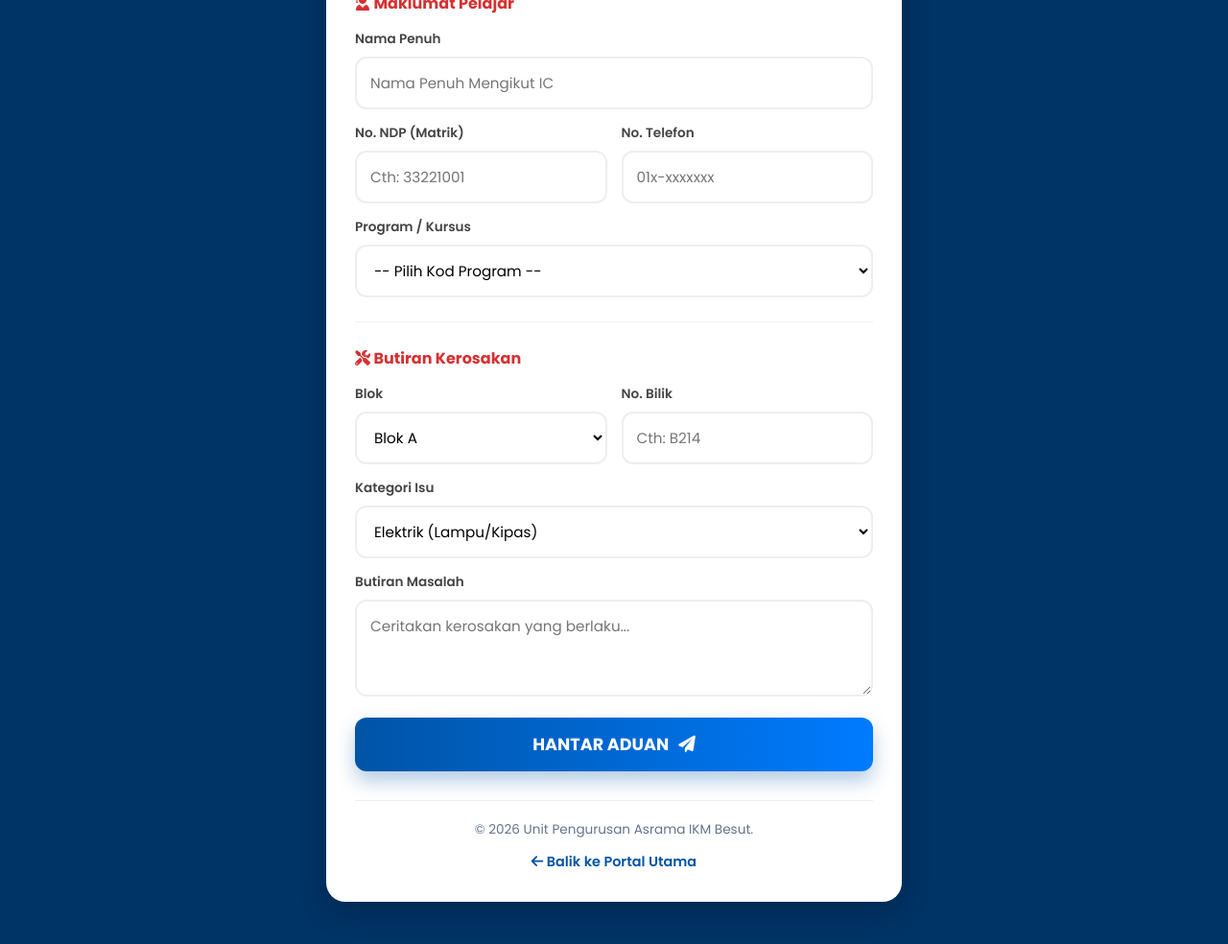
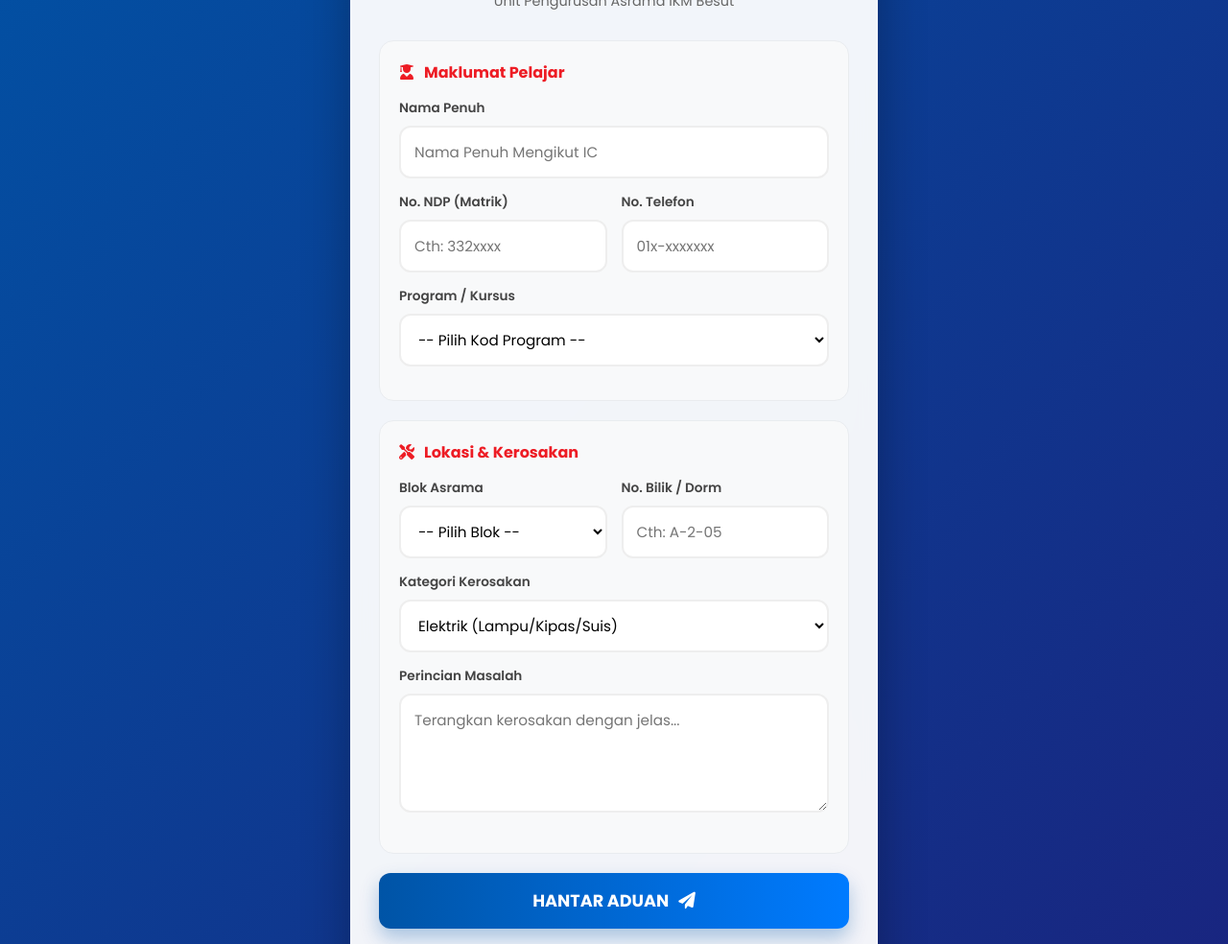
Before and after one commit to syahmiaof/sistem-aduan-asrama-ikm, a plain HTML site: page public/borang.html in a window 1280 px wide. Shown: the part 276-1260 px from the top of the page at 96% size. Drawn offline with Linux system fonts and the light colour scheme.

```diff
--- a/public/borang.html
+++ b/public/borang.html
@@ -3,42 +3,53 @@
 <head>
     <meta charset="UTF-8">
     <meta name="viewport" content="width=device-width, initial-scale=1.0">
-    <title>Borang Aduan Kerosakan - IKM Besut</title>
+    <title>Sistem Aduan Asrama IKM Besut</title>
+    <link rel="manifest" href="manifest.json">
+    <meta name="theme-color" content="#0054a6">
+    <meta name="apple-mobile-web-app-capable" content="yes">
+    <meta name="apple-mobile-web-app-status-bar-style" content="black-translucent">
+    <meta name="apple-mobile-web-app-title" content="E-Aduan">
+    <link rel="apple-touch-icon" href="ikm.png">
+    <link rel="icon" type="image/png" href="ikm.png">
     <link rel="stylesheet" href="style.css">
-    <link rel="icon" type="image/png" href="ikm.png">
+
     <link rel="stylesheet" href="https://cdnjs.cloudflare.com/ajax/libs/font-awesome/6.0.0/css/all.min.css">
     <link href="https://fonts.googleapis.com/css2?family=Poppins:wght@300;400;600;700&display=swap" rel="stylesheet">
 </head>
-<body style="background: #003366; padding: 20px;">
+<body>
 
     <div class="main-wrapper">
-        <div class="container" style="max-width: 600px; background: white; padding: 30px; border-radius: 20px; box-shadow: 0 10px 30px rgba(0,0,0,0.2);">
+        <div class="container">
 
-            <header class="header-section" style="text-align: center; margin-bottom: 30px;">
-                <div style="display: flex; justify-content: center; align-items: center; gap: 15px; margin-bottom: 20px;">
-                    <img src="mara.png" alt="Logo MARA" style="width: 70px; height: auto;">
-                    <img src="ikm.png" alt="Logo IKM" style="width: 80px; height: auto;">
+            <header class="header-section">
+                <div class="logo-container">
+                    <img src="mara.png" alt="Logo MARA" class="logo mara-logo">
+                    <img src="ikm.png" alt="Logo IKM" class="logo ikm-logo">
                 </div>
-                <h2 style="color: #0054a6; margin-bottom: 5px;">Sistem Aduan Kerosakan</h2>
-                <p style="color: #64748b;">Unit Pengurusan Asrama IKM Besut</p>
+                <h1>Sistem Aduan Kerosakan</h1>
+                <p>Unit Pengurusan Asrama IKM Besut</p>
             </header>
 
-            <form id="aduanForm">
-                <h4 style="color: #d63031; margin-bottom: 15px;"><i class="fas fa-user-graduate"></i> Maklumat Pelajar</h4>
+            <form id="borangAduan" class="aduan-form">
+
+                <div class="section-box">
+                    <div class="section-title">
+                        <i class="fas fa-user-graduate"></i> Maklumat Pelajar
+                    </div>
 
                     <div class="form-group">
                         <label>Nama Penuh</label>
                         <input type="text" id="nama" placeholder="Nama Penuh Mengikut IC" required>
                     </div>
 
-                <div style="display: flex; gap: 15px; flex-wrap: wrap;">
-                    <div class="form-group" style="flex: 1; min-width: 200px;">
+                    <div class="form-row">
+                        <div class="form-group">
                             <label>No. NDP (Matrik)</label>
-                        <input type="text" id="noMatrik" placeholder="Cth: 33221001" required>
+                            <input type="text" id="noMatrik" placeholder="Cth: 332xxxx" required>
                         </div>
-                    <div class="form-group" style="flex: 1; min-width: 200px;">
+                        <div class="form-group">
                             <label>No. Telefon</label>
-                        <input type="text" id="noTel" placeholder="01x-xxxxxxx" required>
+                            <input type="tel" id="telefon" placeholder="01x-xxxxxxx" required>
                         </div>
                     </div>
 
@@ -46,57 +57,66 @@
                         <label>Program / Kursus</label>
                         <select id="program" required>
                             <option value="">-- Pilih Kod Program --</option>
-                        <option value="DFK">DFK - Cloud Computing</option>
-                        <option value="DSE">DSE - Software Engineering</option>
-                        <option value="DCN">DCN - Networking</option>
+                            <option value="DFK">DFK</option>
+                            <option value="ITW">ITW</option>
+                            <option value="DCG">DCG</option>
+                            <option value="SLR">SLR</option>
+                            <option value="DGA">DGA</option>
+                            <option value="PPU">PPU</option>
                         </select>
                     </div>
+                </div>
 
-                <hr style="border: 0; border-top: 1px solid #eee; margin: 25px 0;">
-                <h4 style="color: #d63031; margin-bottom: 15px;"><i class="fas fa-tools"></i> Butiran Kerosakan</h4>
+                <div class="section-box">
+                    <div class="section-title">
+                        <i class="fas fa-tools"></i> Lokasi & Kerosakan
+                    </div>
 
-                <div style="display: flex; gap: 15px; flex-wrap: wrap;">
-                    <div class="form-group" style="flex: 1; min-width: 200px;">
-                        <label>Blok</label>
+                    <div class="form-row">
+                        <div class="form-group">
+                            <label>Blok Asrama</label>
                             <select id="blok" required>
-                            <option value="Blok A">Blok A</option>
-                            <option value="Blok B">Blok B</option>
-                            <option value="Blok C">Blok C</option>
-                            <option value="Blok D">Blok D</option>
+                                <option value="">-- Pilih Blok --</option>
+                                <option value="Blok A (Lelaki)">Blok A (Lelaki)</option>
+                                <option value="Blok B (Lelaki)">Blok B (Lelaki)</option>
+                                <option value="Blok C (Wanita)">Blok C (Wanita)</option>
                             </select>
                         </div>
-                    <div class="form-group" style="flex: 1; min-width: 200px;">
-                        <label>No. Bilik</label>
-                        <input type="text" id="noBilik" placeholder="Cth: B214" required>
+                        <div class="form-group">
+                            <label>No. Bilik / Dorm</label>
+                            <input type="text" id="noBilik" placeholder="Cth: A-2-05" required>
                         </div>
                     </div>
 
                     <div class="form-group">
-                    <label>Kategori Isu</label>
+                        <label>Kategori Kerosakan</label>
                         <select id="kategori" required>
-                        <option value="Elektrik">Elektrik (Lampu/Kipas)</option>
-                        <option value="Perabot">Perabot (Katil/Meja/Almari)</option>
-                        <option value="Paip">Paip / Tandas</option>
-                        <option value="Awam">Kerosakan Awam</option>
+                            <option value="Elektrik">Elektrik (Lampu/Kipas/Suis)</option>
+                            <option value="Perabot">Perabot (Katil/Locker/Meja)</option>
+                            <option value="Paip">Paip & Tandas</option>
+                            <option value="Awam">Fasiliti Awam (Surau/Dewan)</option>
                             <option value="Lain-lain">Lain-lain</option>
                         </select>
                     </div>
 
                     <div class="form-group">
-                    <label>Butiran Masalah</label>
-                    <textarea id="butiran" rows="3" placeholder="Ceritakan kerosakan yang berlaku..." required></textarea>
+                        <label>Perincian Masalah</label>
+                        <textarea id="butiran" rows="4" placeholder="Terangkan kerosakan dengan jelas..." required></textarea>
+                    </div>
                 </div>
 
-                <button type="submit" class="btn-submit" id="btnHantar" style="width: 100%; padding: 15px; font-weight: 700;">
+                <button type="submit" class="btn-submit">
                     HANTAR ADUAN <i class="fas fa-paper-plane"></i>
                 </button>
             </form>
 
-            <footer style="text-align: center; margin-top: 30px; border-top: 1px solid #eee; padding-top: 20px;">
-                <p style="font-size: 0.85rem; color: #64748b; margin-bottom: 10px;">&copy; 2026 Unit Pengurusan Asrama IKM Besut.</p>
-                <a href="index.html" style="text-decoration: none; color: #0054a6; font-weight: 600; font-size: 0.9rem;">
-                    <i class="fas fa-arrow-left"></i> Balik ke Portal Utama
+            <footer class="footer-section" style="text-align: center;">
+                <p>&copy; 2026 Unit Pengurusan Asrama IKM Besut.</p>
+                <p style="margin-top: 15px;">
+                    <a href="index.html" style="text-decoration: none; color: #0054a6; font-weight: 600;">
+                        <i class="fas fa-arrow-left"></i> Balik ke Halaman Utama
                     </a>
+                </p>
             </footer>
         </div>
     </div>
```
Lines whose indentation alone changed are shown as unchanged.
